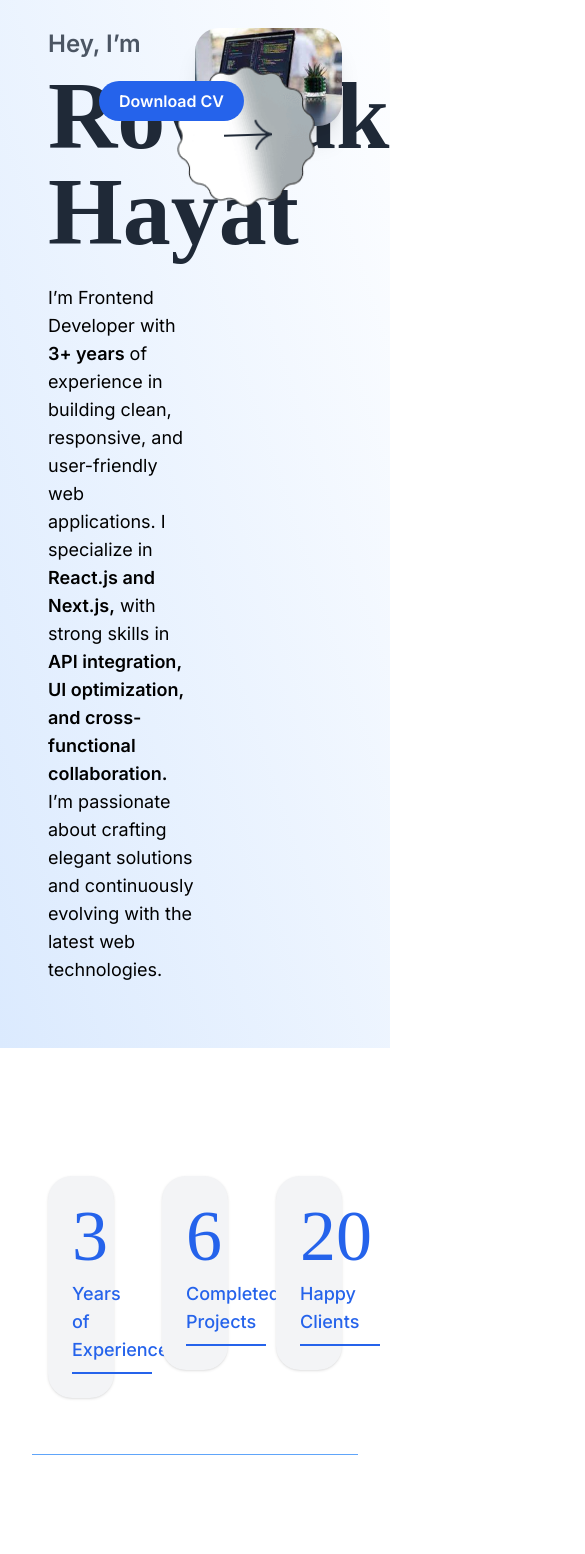
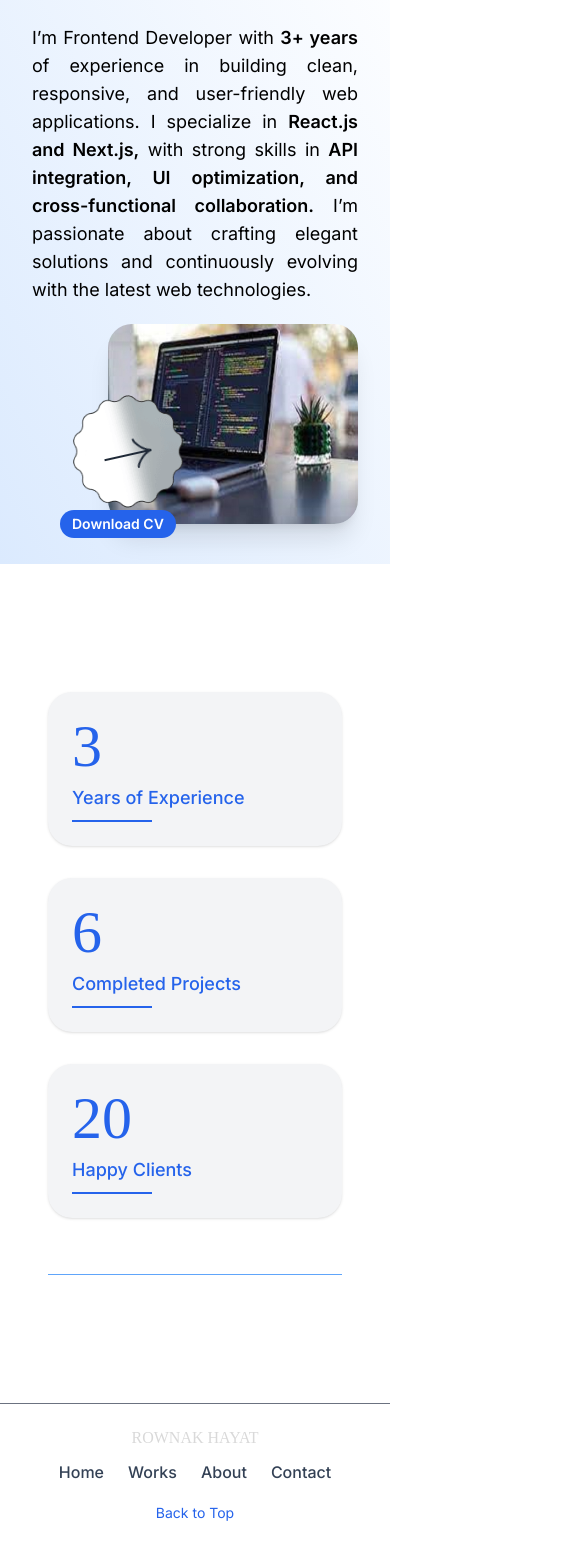
Before and after one commit to RownakHayat/rownak-webportal, a Next.js app: page /home in a window 390 px wide. Shown: the part 214-1768 px from the top of the page, 585 px wide, since content can reach past the window. Built offline with nearby package versions, Linux system fonts and the light colour scheme.

Commit message:
Responsive update

```diff
--- a/components/Pages/AboutPage/AboutPage.tsx
+++ b/components/Pages/AboutPage/AboutPage.tsx
@@ -22,13 +22,13 @@ const profileDetails = [
 const AboutMe = () => {
   return (
    <div className="px-8 md:px-16 py-16">
-      <div className="max-w-6xl mx-auto">
+      <div className="max-w-6xl container mx-auto ">
 
-       <h2 className="font-bold mb-8 text-5xl font-serif text-gray-800 text-center">About Me</h2>
-      <div className="container mx-auto px-4 grid grid-cols-1 lg:grid-cols-2 gap-20">
+       <h2 className="font-bold mb-8 text-5xl font-serif text-gray-800 text-center text-nowrap">About Me</h2>
+      <div className="mx-auto px-4 grid grid-cols-1 lg:grid-cols-2 gap-20">
         {/* Left Column */}
         <div>
-          <div className="flex gap-6 items-center mb-8">
+          <div className="lg:flex gap-6 items-center mb-8">
             <Image
               src="/about.jpeg" // Update to your actual image path
               alt="Profile"
@@ -69,15 +69,15 @@ const AboutMe = () => {
         {/* Right Column */}
         <div>
 
-         <p className="text-black mb-6 leading-relaxed">
+         <p className="text-black mb-6 leading-relaxed text-justify">
           With over 3 years of hands-on experience in software engineering, I specialize in building modern, responsive, and high-performance frontend applications. My expertise lies in React.js and Next.js, where I focus on creating intuitive user interfaces and seamless user experiences. I am also proficient in integrating RESTful and GraphQL APIs, ensuring smooth data flow and dynamic functionality across applications. I’m passionate about turning complex requirements into clean, scalable code and thrive on delivering impactful, user-centric solutions.
         </p>
 
           <div className="space-y-4 text-sm">
             {profileDetails.map((item, index) => (
-              <div key={index} className="flex">
-                <span className="w-40 font-semibold text-gray-400">{item.label}:</span>
-                <span className="text-black">{item.value}</span>
+              <div key={index} className="grid grid-cols-12">
+                <div className="col-span-6 font-semibold text-gray-400">{item.label}:</div>
+                <div className="col-span-6 text-black">{item.value}</div>
               </div>
             ))}
           </div>
--- a/components/Pages/ContactPage/ContactPage.tsx
+++ b/components/Pages/ContactPage/ContactPage.tsx
@@ -56,17 +56,16 @@ const ContactPage: React.FC = () => {
 
   return (
     <div className="px-8 md:px-16 py-16">
-      <div className="max-w-6xl mx-auto">
-        {/* Header */}
+      <div className="max-w-6xl container mx-auto ">
         <div className="text-center mb-12">
-          <h2 className="font-bold mb-4 text-5xl font-serif text-gray-800">Connect me </h2>
-          <p className="text-gray-600">
+          <h2 className="font-bold mb-4 text-5xl font-serif text-gray-800 text-nowrap">Connect me </h2>
+          <p className="text-gray-600 text-justify">
             I have gained extensive knowledge in frontend development improving UI/UX experience. Your satisfaction is my goal.
           </p>
         </div>
 
         <div className="grid grid-cols-12 gap-6">
-          <div className="sm:col-span-12 lg:col-span-6 ">
+          <div className="col-span-12 lg:col-span-6">
             {/* Left - Contact Info */}
             <div
               className="p-8 rounded-lg bg-cover bg-center"
@@ -94,7 +93,7 @@ const ContactPage: React.FC = () => {
             </div>
 
           </div>
-          <div className="sm:col-span-12 lg:col-span-6">
+            <div className="col-span-12 lg:col-span-6">
             {/* Right - Contact Form */}
             <div className="">
               <div className="grid grid-cols-1 sm:grid-cols-2 lg:grid-cols-4 gap-14 text-center text-black">
--- a/components/Pages/HomePage/ExperiencePage.tsx
+++ b/components/Pages/HomePage/ExperiencePage.tsx
@@ -2,7 +2,7 @@
 
 import React, { useEffect, useState } from 'react'
 
-interface CounterCardProps {
+type CounterCardProps = {
   target: number
   title: string
 }
@@ -29,12 +29,14 @@ const CounterCard: React.FC<CounterCardProps> = ({ target, title }) => {
   }, [target])
 
   return (
-    <div className="col-span-4 p-4 group text-xl font-medium text-blue-600">
+    <div className="w-full sm:w-1/2 lg:w-1/3 p-4">
+      <div className="group text-xl font-medium text-blue-600">
         <div className="bg-gray-100 text-start p-6 rounded-3xl shadow group-hover:shadow-lg transition-shadow duration-500">
-        <div className=" text-7xl font-serif text-blue-600 mb-2">{count}</div>
+          <div className="text-6xl md:text-7xl font-serif text-blue-600 mb-2">{count}</div>
           <p className="text-lg font-medium">{title}</p>
           <div className="relative mt-2">
             <div className="h-0.5 bg-blue-600 w-20 transition-all duration-300 group-hover:w-full"></div>
+          </div>
         </div>
       </div>
     </div>
@@ -50,14 +52,12 @@ const ExperiencePage: React.FC = () => {
 
   return (
     <div className="py-12 bg-white">
-      <div className="container mx-auto">
-        <div className="grid grid-cols-12 gap-4">
+      <div className="flex flex-wrap justify-center max-w-6xl mx-auto">
         {data.map((item, index) => (
           <CounterCard key={index} target={item.target} title={item.title} />
         ))}
       </div>
-        <div className="border-t border-blue-400 mt-10 pt-4"></div>
-      </div>
+      <div className="border-t border-blue-400 mt-10 pt-4 mx-4"></div>
     </div>
   )
 }
--- a/components/Pages/HomePage/HomePage.tsx
+++ b/components/Pages/HomePage/HomePage.tsx
@@ -8,32 +8,31 @@ import ExperiencePage from './ExperiencePage';
 const HomePage = () => {
   return (
     <>
-    <section className="pt-20 bg-[#e6f3fc] bg-gradient-to-tr from-blue-100 to-white">
-
-       <div className="px-8 md:px-16 py-16">
+      <section className="py-10 bg-[#e6f3fc] bg-gradient-to-tr from-blue-100 to-white">
+        <div className="px-8 md:px-16 ">
           <div className="max-w-6xl mx-auto">
-            <div className="grid grid-cols-12 container mx-auto px-4">
-        <div className="col-span-6">
+            <div className="grid grid-cols-12 gap-0 lg:gap-6 space-y-5 lg:space-y-0">
+              <div className="col-span-12 lg:col-span-6">
                 <div className="items-center">
                   <h1 className="text-2xl md:text-4xl font-semibold mb-6">
                     <span className="block text-gray-600 mb-2">Hey, I’m</span>
-              <strong className="font-bold mb-4 text-8xl font-serif text-gray-800">Rownak Hayat</strong>
+                    <strong className="font-bold mb-4 text-nowrap text-3xl lg:text-6xl font-serif text-gray-800">Rownak Hayat</strong>
                   </h1>
                 </div>
                 <div className="">
-            <h4 className='text-lg'>I’m Frontend Developer with <span className='font-semibold'>3+ years</span> of experience in building clean, responsive, and user-friendly web applications. I specialize in <span className='font-semibold'>React.js and Next.js,</span> with strong skills in <span className='font-semibold'>API integration, UI optimization, and cross-functional collaboration.</span> I’m passionate about crafting elegant solutions and continuously evolving with the latest web technologies.</h4>
+                  <h4 className='text-lg text-justify'>I’m Frontend Developer with <span className='font-semibold'>3+ years</span> of experience in building clean, responsive, and user-friendly web applications. I specialize in <span className='font-semibold'>React.js and Next.js,</span> with strong skills in <span className='font-semibold'>API integration, UI optimization, and cross-functional collaboration.</span> I’m passionate about crafting elegant solutions and continuously evolving with the latest web technologies.</h4>
                 </div>
               </div>
 
-        <div className="col-span-6">
+              <div className="col-span-12 lg:col-span-6">
                 <div className="flex justify-end">
                   <div className=" relative">
                     <Image
                       src={"/images/blog/bannerImage.jpg"}
                       alt="Resume image"
-                width={600}
-                height={600}
-                className="img-fluid relative radius-24 rounded-3xl shadow-xl shadow-slate-400ring-4 ring-white ring-opacity-10"
+                      width={450}
+                      height={400}
+                      className="w-[250px] h-[200px] sm:w-[300px] sm:h-[300px] lg:w-[450px] lg:h-[350px] img-fluid relative radius-24 rounded-3xl shadow-xl shadow-slate-400ring-4 ring-white ring-opacity-10"
                       priority
                     />
                     <div className=" ">
@@ -41,11 +40,11 @@ const HomePage = () => {
                         <Image
                           src="/images/curved.png"
                           alt="Curved img"
-                  width={150}
-                  height={150}
+                          width={120}
+                          height={120}
                           className=" "
                         />
-                <div className="absolute top-1/3 left-[35%]">
+                        <div className="absolute top-1/3 left-[30%]">
                           <svg
                             className="w-12 h-12 text-gray-800 font-thin animate-spin ease-in duration-[20s] infinite"
                             style={{ animation: 'spin 8s linear infinite' }}
@@ -62,12 +61,12 @@ const HomePage = () => {
                         </div>
                       </div>
                       {/* <div className="cv-content"> */}
-              <div className="absolute left-[-6rem] top-3/4 transform -translate-y-1/2">
+                      <div className="absolute left-[-3rem] lg:left-[-5rem] top-3/5 lg:top-3/4 transform -translate-y-1/2">
                         <Link
                           href="/RownakHayat-Resume .pdf"
                           download
                           target="_blank"
-              className="inline-block bg-blue-600 hover:bg-blue-700 text-white font-semibold py-2 px-5 rounded-full transition"
+                          className="inline-block bg-blue-600 hover:bg-blue-700 text-white font-semibold py-1 lg:py-2 px-3 lg:px-5 text-sm lg:text-md rounded-full transition"
                         >
                           Download CV
                         </Link>
@@ -80,6 +79,7 @@ const HomePage = () => {
 
                 </div>
               </div>
+
             </div>
           </div>
         </div>
@@ -87,7 +87,7 @@ const HomePage = () => {
 
       </section>
       <div className="px-8 md:px-16 py-16">
-      <div className="max-w-6xl mx-auto">
+        <div className="max-w-6xl container mx-auto">
           <ExperiencePage />
         </div>
       </div>
--- a/components/Pages/WorksPage/WorksPage.tsx
+++ b/components/Pages/WorksPage/WorksPage.tsx
@@ -35,16 +35,13 @@ const WorksPage: React.FC = () => {
 
   return (
     <div className="px-8 md:px-16 py-16">
-      <div className="max-w-6xl mx-auto">
-            <div className="work-area" id="work-area">
-      <div className="container mx-auto px-4">
+      <div className="max-w-6xl container mx-auto px-4">
             <div className="text-center mb-12 animate-fadeInDown " data-wow-delay=".4s">
-          <h2 className="font-bold mb-4 text-5xl font-serif text-gray-800">Latest WorksPage</h2>
-          <p className="text-lg text-gray-600 mt-4">
+              <h2 className="font-bold mb-4 text-5xl font-serif text-gray-800 text-nowrap">Latest WorksPage</h2>
+              <p className="text-lg text-gray-600 mt-4 text-justify">
                 I have gained extensive experience as a frontend developer, focusing on creating responsive, user-friendly interfaces using modern technologies. The projects showcased below highlight some of my most recent work, where I applied tools like React.js, Next.js, and Tailwind CSS to deliver seamless UI/UX solutions tailored to user needs.</p>
 
             </div>
-
             <div
               className="text-center mb-8 animate-fadeInUp "
               data-wow-delay=".4s"
@@ -66,9 +63,6 @@ const WorksPage: React.FC = () => {
                 ))}
               </div>
             </div>
-
-
-
             {/* Work Cards */}
             <div className="">
               <div className="grid grid-cols-1 sm:grid-cols-2 lg:grid-cols-4 gap-8 animate-fadeInUp" data-wow-delay=".4s">
@@ -129,9 +123,6 @@ const WorksPage: React.FC = () => {
               </div>
 
             </div>
-
-      </div>
-    </div>
       </div>
     </div>
   )
--- a/components/Pages/WorksPage/WorksPageDetails.tsx
+++ b/components/Pages/WorksPage/WorksPageDetails.tsx
@@ -104,12 +104,12 @@ const WorksPageDetails = () => {
 
   return (
     <div className="px-8 md:px-16 py-16">
-      <div className="max-w-6xl mx-auto">
+      <div className="max-w-6xl mx-auto container ">
         {/* Breadcrumb */}
         <div className="py-10 bg-gray-100 animate-fadeInDown" data-wow-delay=".4s">
           <div className="container mx-auto text-center">
-          <h2 className="text-5xl font-serif font-bold text-gray-400">Rownak Hayat</h2>
-          <Link href="/" className="flex justify-center items-center gap-2 mt-4 text-sm text-black hover:underline">
+            <h2 className="text-3xl lg:text-5xl font-serif font-bold text-gray-300">Rownak Hayat</h2>
+            <Link href="/" className="flex justify-center items-center gap-2 mt-[-2] text-sm text-black hover:underline">
               <House className="w-5 h-5" />
               Home
             </Link>
@@ -117,9 +117,9 @@ const WorksPageDetails = () => {
         </div>
 
         {/* Work Grid */}
-      <div className="py-16 container mx-auto animate-fadeInUp" data-wow-delay=".4s">
+        <div className="py-16 animate-fadeInUp" data-wow-delay=".4s">
           <Tabs selectedIndex={tabIndex} onSelect={(index) => setTabIndex(index)} className="grid grid-cols-12 gap-5">
-          <div className="col-span-2">
+            <div className="col-span-12 lg:col-span-2">
               <TabList className=" space-y-2 mb-8">
                 {items.map((cat) => (
                   <Tab
@@ -133,7 +133,7 @@ const WorksPageDetails = () => {
               </TabList>
             </div>
 
-          <div className="col-span-10">
+            <div className="col-span-12 lg:col-span-10">
               {items.map((itemGroup) => (
                 <TabPanel key={itemGroup.id}>
                   <div className="grid grid-cols-12 gap-8">
@@ -141,13 +141,13 @@ const WorksPageDetails = () => {
                       const images = item.images || (item.image ? [item.image] : []);
 
                       return images.map((img, i) => (
-                      <div key={`${item.id}-${i}`} className="portfolio-item col-span-4">
+                        <div key={`${item.id}-${i}`} className="portfolio-item col-span-12 lg:col-span-4 ">
                           <div className="bg-white rounded-2xl shadow-md overflow-hidden group relative">
                             <Image
                               src={img}
                               alt={item.title}
-                            width={500}
-                            height={300}
+                              width={250}
+                              height={250}
                               className="w-full h-64 relative  object-cover transition-transform duration-300 group-hover:scale-105"
                             />
                             <div className=" absolute transition-transform duration-300 opacity-100 text-2xl font-semibold text-white pt-10 group-hover:opacity-100 group-hover:text-black group-hover:translate-y-[-3.55rem] group-hover:rounded-lg group-hover:bg-white w-96 h-12 ml-3 group-hover:pl-3 group-hover:pr-4 group-hover:py-2">
--- a/components/footer/footer.tsx
+++ b/components/footer/footer.tsx
@@ -5,26 +5,20 @@ import React from 'react';
 
 const backnavigation = [
   { href: '/home', label: 'Home' },
-  { href: '/services', label: 'Services' },
+  // { href: '/services', label: 'Services' },
   { href: '/works', label: 'Works' },
-  { href: '/skills', label: 'Skills' },
-  { href: '/review', label: 'Review' },
-  { href: '/blog', label: 'Blog' },
+  { href: '/about', label: 'About' },
+  // { href: '/review', label: 'Review' },
+  // { href: '/blog', label: 'Blog' },
   { href: '/contact', label: 'Contact' },
 ];
 
 const Footer: React.FC = () => {
   return (
-    <footer className="bg-white pt-10">
-
-       <div className="px-8 md:px-16 py-16">
-      <div className="max-w-6xl mx-auto">
-
-      </div>
-      </div>
-
-
-      {/* Top Border Line */}
+    <footer className="bg-white border-t border-b border-gray-500">
+      <div className="px-8 md:px-16 py-6">
+      <div className="max-w-6xl container mx-auto px-4">
+        {/* Top Border Line */}
       {/* <div className="border-t border-gray-300"></div> */}
 
       {/* Logo */}
@@ -37,21 +31,21 @@ const Footer: React.FC = () => {
           className="object-contain opacity-35"
         />
       </div> */}
-        <div className="flex justify-center items-center border-t border-b border-gray-500">
-          <h1 className="opacity-15 text-[220px] font-serif leading-tight">
+        <div className="flex justify-center items-center ">
+          <h1 className="opacity-15 sm:text-[90px] lg:text-[100px] font-serif leading-tight text-nowrap">
             ROWNAK HAYAT
           </h1>
         </div>
            {/* Footer Navigation Menu */}
-      <div className="container mx-auto py-3 px-4">
-        <div className="flex flex-col items-center text-center space-y-6">
+      <div className=" text-center py-3 px-4">
+        <div className="flex justify-center items-center text-center space-y-6">
           {/* Menu Links */}
-          <ul className="flex space-x-6 text-gray-600 text-sm font-medium">
+          <ul className="flex space-x-6 text-gray-600 sm:text-[10px] lg:text-sm font-medium">
           {backnavigation.map(({ href, label }) => (
               <li key={href}>
                 <Link href={href}>
                   <span className="relative group">
-                    <span className="after:content-[''] after:absolute after:left-0 after:bottom-0 after:h-0.5 after:w-0 after:bg-current after:transition-all group-hover:after:w-full text-xl font-medium text-slate-700">
+                    <span className="after:content-[''] after:absolute after:left-0 after:bottom-0 after:h-0.5 after:w-0 after:bg-current after:transition-all group-hover:after:w-full sm:text-sm lg:text-xl font-medium text-slate-700">
                       {label}
                     </span>
                   </span>
@@ -59,18 +53,19 @@ const Footer: React.FC = () => {
               </li>
             ))}
           </ul>
-
-          {/* Back to Top */}
+        </div>
+         {/* Back to Top */}
           <div className="pt-4">
             <a href="#" className="text-blue-600 hover:underline text-sm">
               Back to Top
             </a>
           </div>
-        </div>
       </div>
 
       {/* Bottom Divider */}
-      <div className="border-t border-gray-300 mt-8"></div>
+      </div>
+      </div>
+
     </footer>
   );
 };
```
Lines whose indentation alone changed are shown as unchanged.
